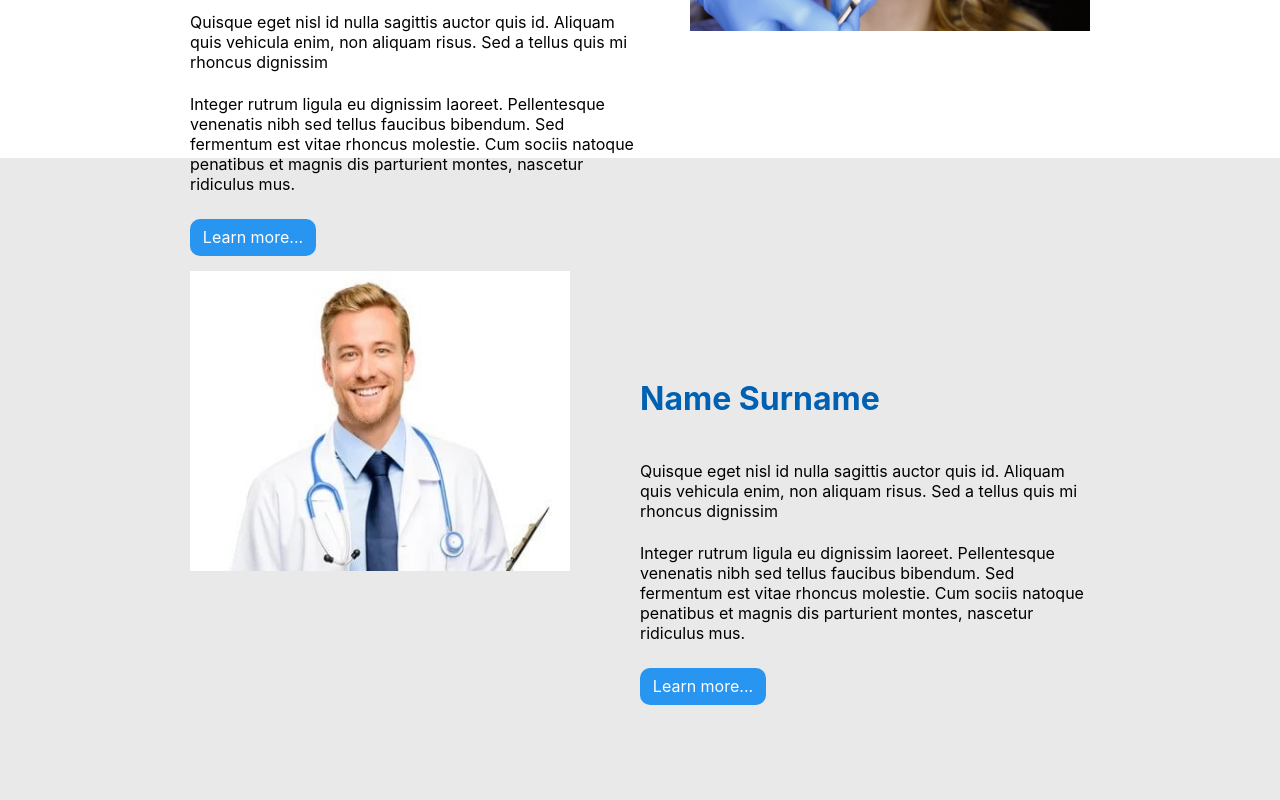
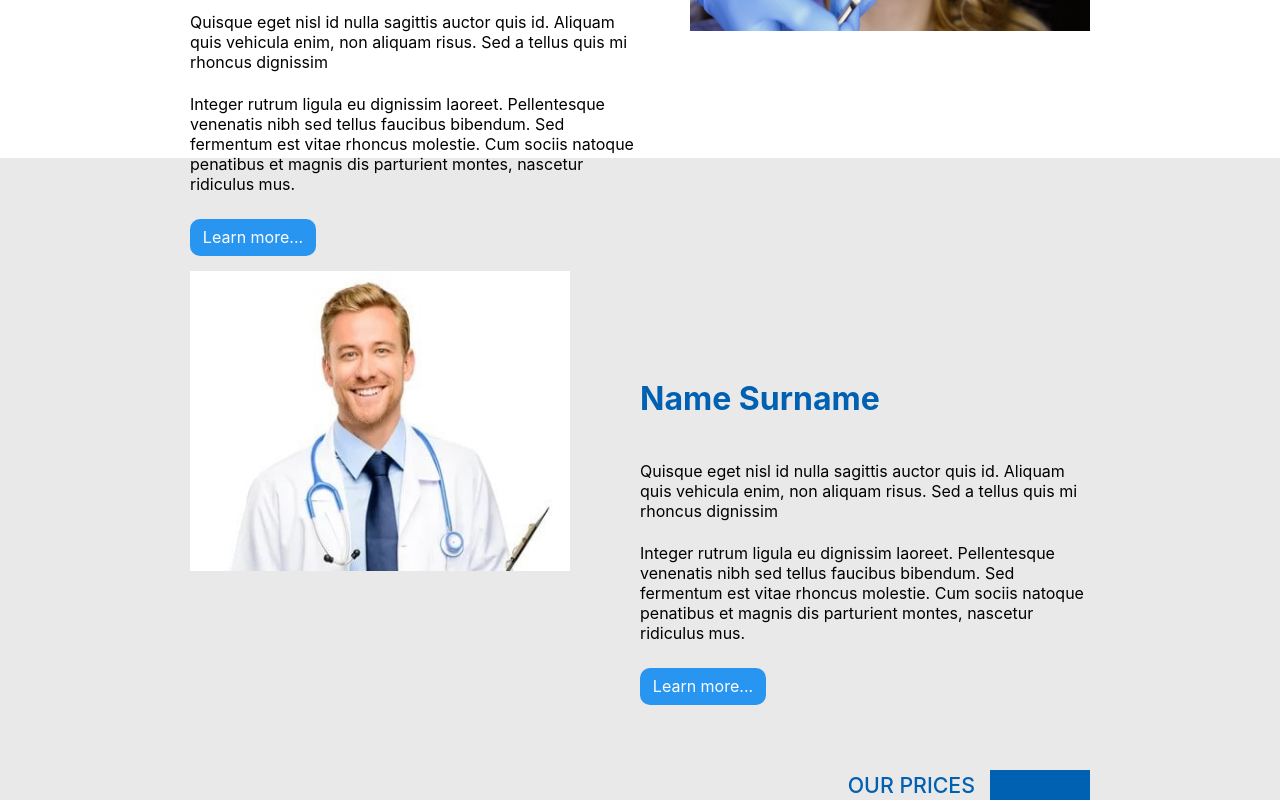
Before and after one commit to aghasi89/exam-dental-clinic, a JavaScript app: page / in a window 1280 px wide. Shown: the part 1122-1922 px from the top of the page. Before the commit the page ends 1827 px from the top, so only its background shows below. Built offline with nearby package versions, Linux system fonts and the light colour scheme; the HTML template or start-up script is replaced by a standard one.

Commit message:
added Our Prices sheet

```diff
--- a/src/App.css
+++ b/src/App.css
@@ -295,3 +295,23 @@ color: black;
 .doc-info-bar-main-title h1{
 color: #0060b1;
 }
+.doc-chapter-price{
+  display: flex;
+  flex-direction: row;
+  width: 100%;
+  height: 100px;
+  justify-content: flex-end;
+  align-items: center;
+  padding-top: 65px;
+}
+.doc-chapter-rectangle-price{
+  width: 100px;
+  height: 30px;
+  background-color: #0060b1;
+  margin-left: 15px;
+}
+.doc-chapter-title-price{
+  font-size: 16pt;
+  color: #0060b1;
+  font-weight: 500;
+}
--- a/src/pages/ThirdSection/ThirdSection.js
+++ b/src/pages/ThirdSection/ThirdSection.js
@@ -18,6 +18,11 @@ export default function ThirdSection() {
                        Cum sociis natoque penatibus et magnis dis parturient montes,
                        nascetur ridiculus mus." />
           <Button title="Learn more..."/>
+          <div className="doc-chapter-price">
+
+        <div className="doc-chapter-title-price">OUR PRICES</div>
+        <div className="doc-chapter-rectangle-price"></div>
+        </div>
        </div>
       </div>
     );
```
